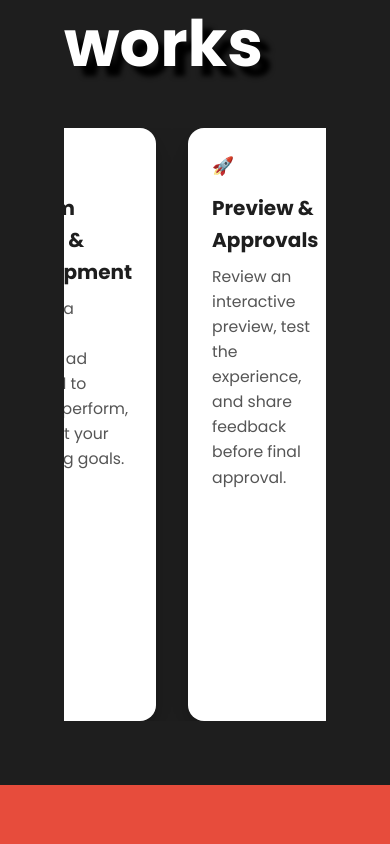
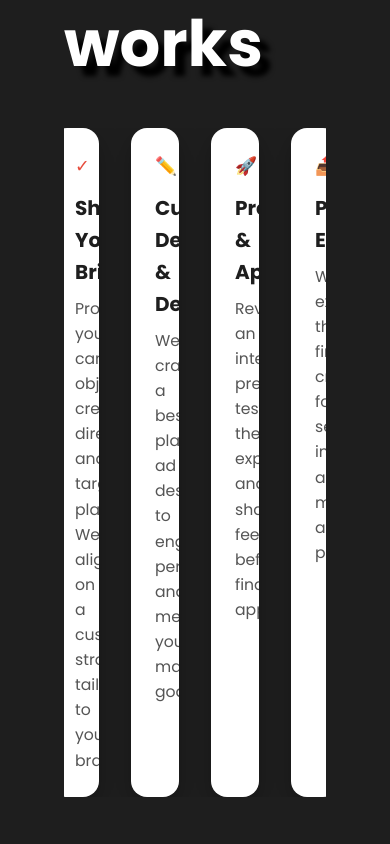
Before and after one commit to skunal148/playableshop_updated, a React (Vite) app: page / in a window 390 px wide. Shown: the part 4500-5344 px from the top of the page. Built offline with nearby package versions, Linux system fonts and the light colour scheme.

Commit message:
animation changes

```diff
--- a/src/styles/HowItWorks.css
+++ b/src/styles/HowItWorks.css
@@ -17,20 +17,30 @@
     gap: 2rem;
     flex-wrap: nowrap; /* keep on one line */
     margin-top: 2rem;
-    overflow-x: auto; /* allow scroll on small screens */
+    overflow: visible; /* allow hover scale to render without scrollbars */
   }
   /* removed connector line */
 
   .step {
     position: relative;
-    width: 280px;
-    min-height: 280px;
+    width: 240px;      /* reduced to avoid hover overflow */
+    min-height: 240px; /* reduced to avoid hover overflow */
     background: #FFF;
     color: #1e1e1e;
     border-radius: 16px;
+    overflow: hidden;  /* clip hover scale within rounded corners */
     padding: 1.25rem 1.5rem 1.5rem;
     box-shadow: 0 10px 25px rgba(0,0,0,0.25);
     z-index: 1; /* above connector line */
+    transition: transform 0.3s ease-in-out; /* smooth hover like other cards */
+  }
+
+  /* Only apply hover scaling on devices that support hover (prevents scrollbars) */
+  @media (hover: hover) and (pointer: fine) {
+    .step:hover {
+      transform: scale(1.05);
+      cursor: pointer;
+    }
   }
 
   .step-icon {
@@ -52,9 +62,10 @@
   }
 
   @media (max-width: 1200px) {
-    .step { width: 320px; }
+    .step { width: 260px; } /* keep slightly larger but still reduced */
   }
   @media (max-width: 900px) {
     .steps::before { display: none; }
+    .steps { overflow-x: auto; } /* re-enable horizontal scroll on small screens */
     .step { width: 100%; }
   }
```
